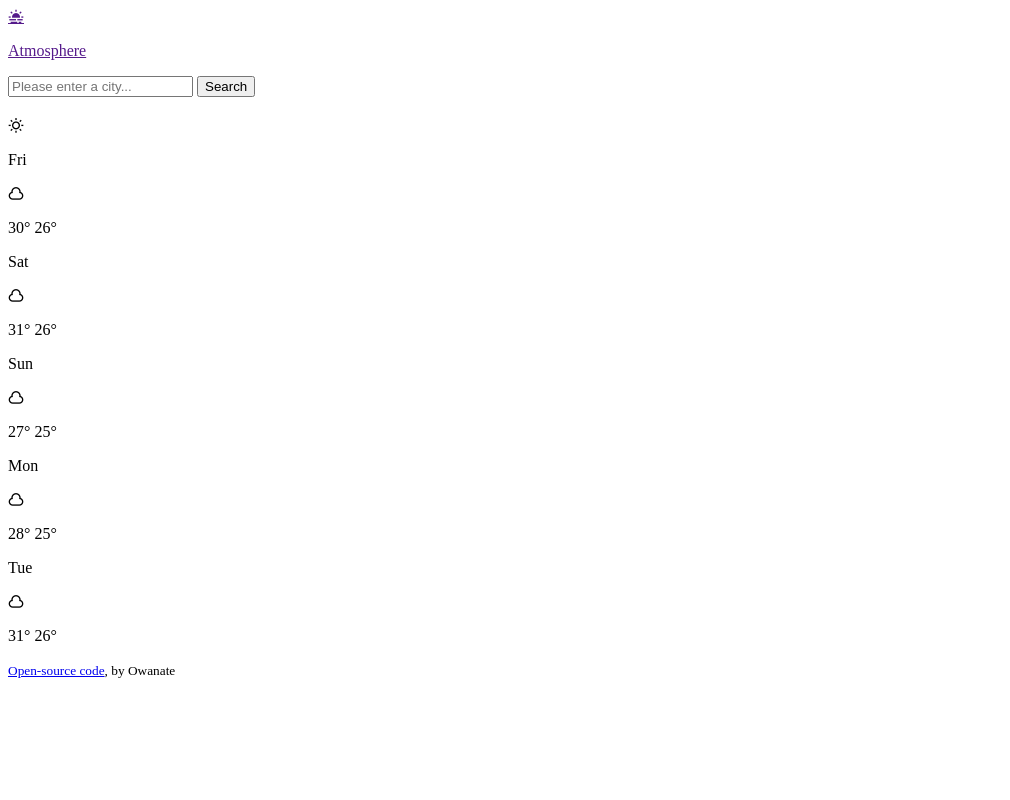
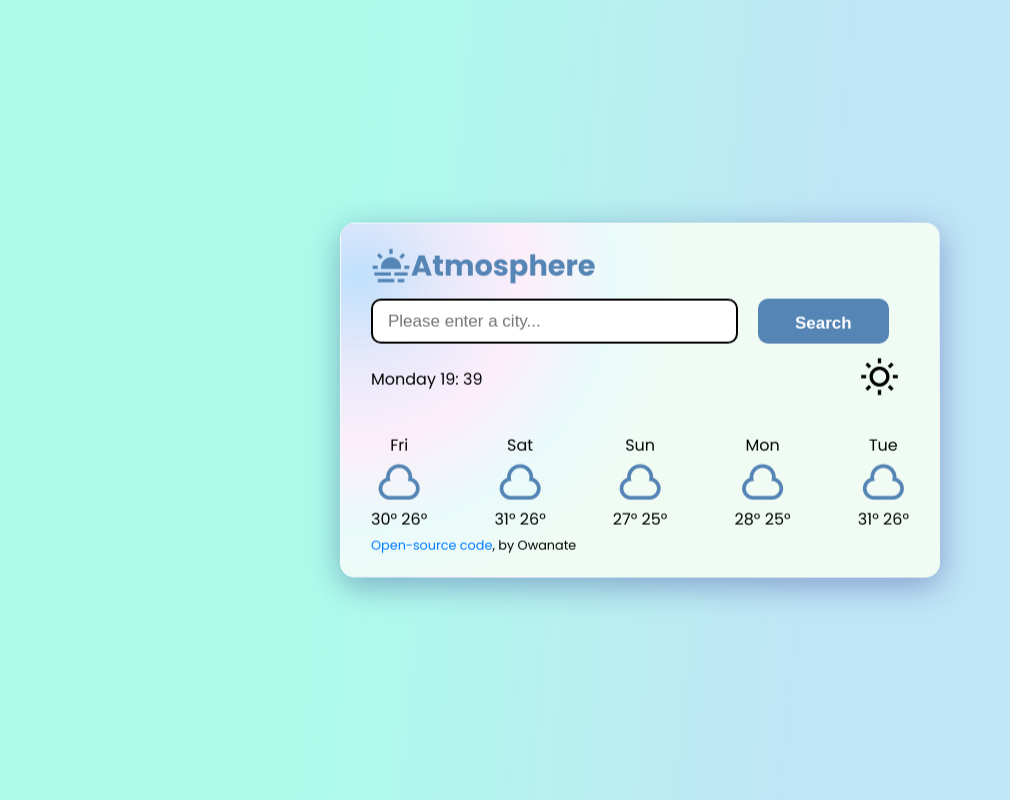
Before and after one commit to Owanate/Atmosphere, a plain HTML site: page index.html in a window 1280 px wide. Shown: the whole page, without its empty margins (0-1010 px from the left). Drawn offline with nearby package versions, Linux system fonts and the light colour scheme; the site is published under a folder, as on GitHub Pages, so addresses that start at the root find nothing.

Commit message:
Update n the project

```diff
--- a/index.html
+++ b/index.html
@@ -9,7 +9,7 @@
     <link rel="preconnect" href="https://fonts.gstatic.com" crossorigin>
     <link href="https://fonts.googleapis.com/css2?family=Poppins:wght@400;600;700&display=swap" rel="stylesheet">
     <link href="https://cdn.jsdelivr.net/npm/remixicon@3.2.0/fonts/remixicon.css" rel="stylesheet">
-    <link rel="stylesheet" href="/source/style.css">
+    <link rel="stylesheet" href="source/style.css">
 </head>
 <body>
    <section class="container">
@@ -37,7 +37,7 @@
             </div>
             <div class="main-temp">
                 <i class="ri-sun-line"></i>
-                <p >
+                <p>
                     <span id="temp"></span>
                     <!-- <a href="" class="metric" id="metric">°C</a> -->
                 </p>
@@ -75,6 +75,6 @@
         <small><a href="https://github.com/Owanate/Atmosphere" target="_blank">Open-source code</a>, by Owanate</small>
    </section>
 
-   <script src="/source/index.js"></script>
+   <script src="source/index.js"></script>
 </body>
 </html>
```
